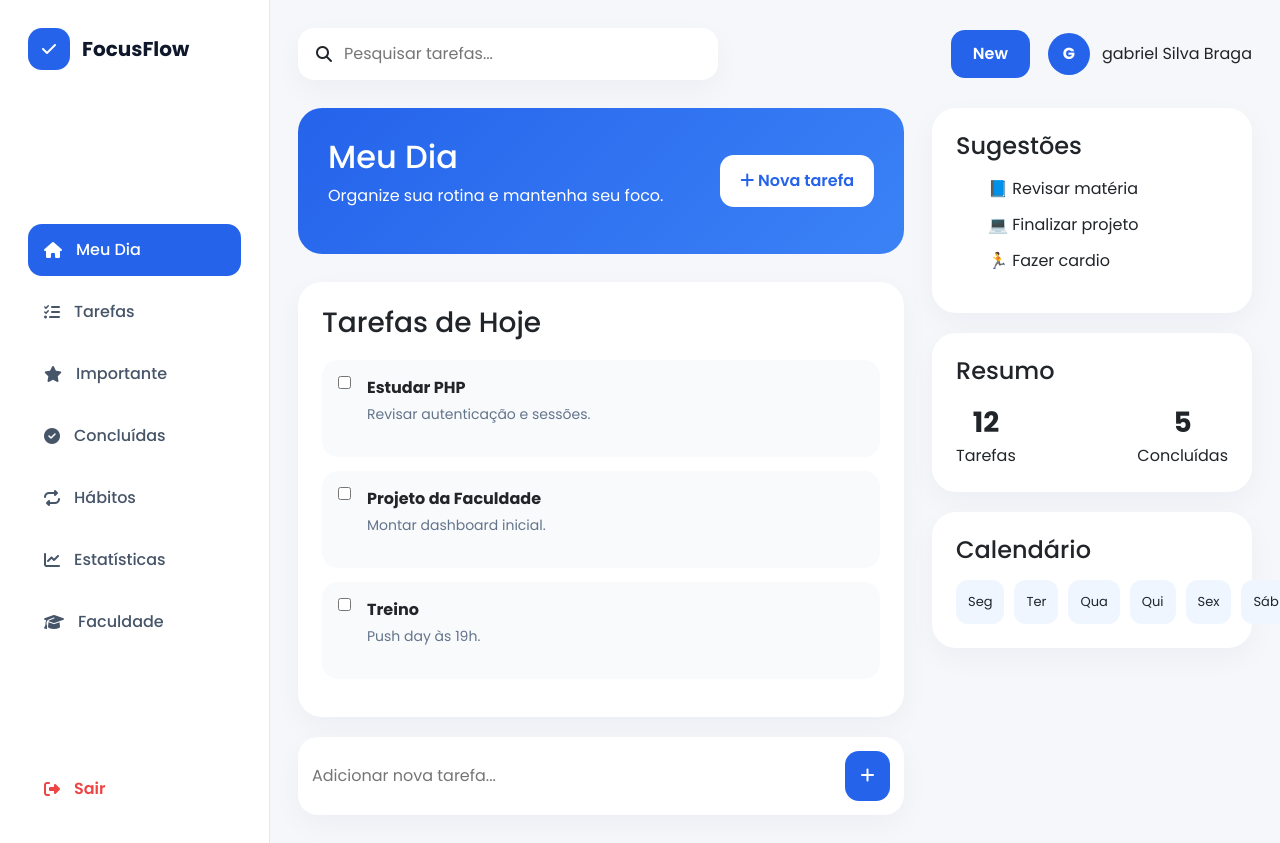
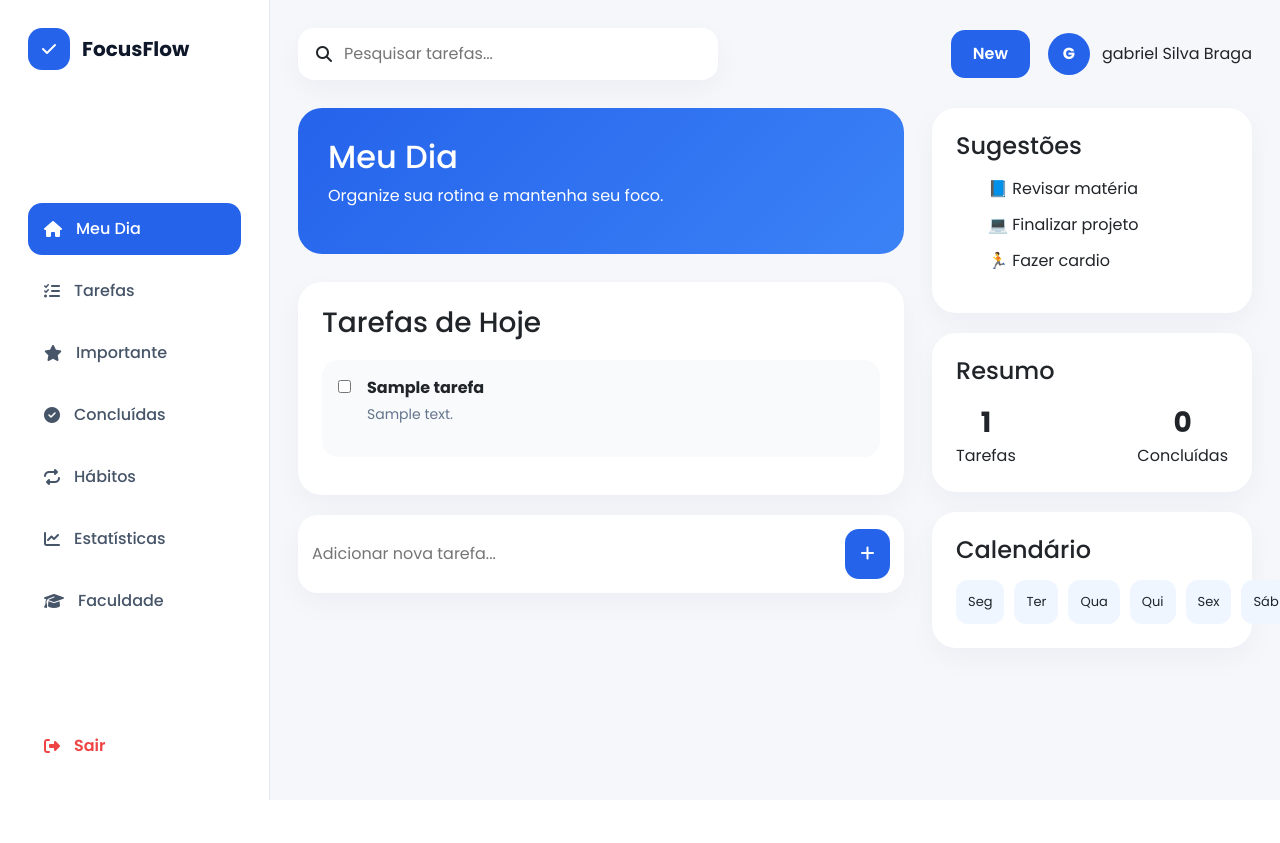
Before and after one commit to Bielbraga/PROJETO-EM-COMPUTACAO-APLICADA, a PHP site: page /home.php in a window 1280 px wide; the page is wider, and only the part inside the window is pictured. After the commit the page ends 800 px from the top of that part, so only its background shows below. Run offline with PHP 8.4, Linux system fonts and the light colour scheme; a user stored in the database is signed in; tables that the repository leaves empty hold one stand-in row (values such as "Sample post").

Commit message:
feat(tasks): integrate dashboard with task creation and completion

```diff
--- a/home.php
+++ b/home.php
@@ -1,5 +1,32 @@
 <?php
 include("includes/auth.php");
+include("includes/tarefas.php");
+
+$usuario_id = $_SESSION['id'];
+
+/* adicionar tarefa */
+if ($_SERVER['REQUEST_METHOD'] === 'POST' && isset($_POST['titulo'])) {
+    $titulo = trim($_POST['titulo']);
+
+    if (!empty($titulo)) {
+        criarTarefa($usuario_id, $titulo);
+    }
+
+    header("Location: home.php");
+    exit();
+}
+
+/* concluir tarefa */
+if (isset($_GET['concluir'])) {
+    concluirTarefa($_GET['concluir'], $usuario_id);
+
+    header("Location: home.php");
+    exit();
+}
+
+$tarefas = listarTarefas($usuario_id);
+$totalTarefas = contarTarefas($usuario_id);
+$totalConcluidas = contarConcluidas($usuario_id);
 ?>
 
 <!DOCTYPE html>
@@ -10,15 +37,11 @@
     <title>FocusFlow - Dashboard</title>
 
     <link rel="preconnect" href="https://fonts.googleapis.com">
-    <link rel="preconnect" href="https://fonts.gstatic.com" crossorigin>
     <link href="https://fonts.googleapis.com/css2?family=Poppins:wght@400;500;600;700&display=swap" rel="stylesheet">
 
-    <link
-    href="https://cdn.jsdelivr.net/npm/bootstrap@5.3.3/dist/css/bootstrap.min.css"
-    rel="stylesheet">
+    <link href="https://cdn.jsdelivr.net/npm/bootstrap@5.3.3/dist/css/bootstrap.min.css" rel="stylesheet">
 
-    <link
-    rel="stylesheet"
+    <link rel="stylesheet"
     href="https://cdnjs.cloudflare.com/ajax/libs/font-awesome/6.5.2/css/all.min.css">
 
     <link rel="stylesheet" href="./css/style.css">
@@ -42,47 +65,52 @@
                         <h1>Meu Dia</h1>
                         <p>Organize sua rotina e mantenha seu foco.</p>
                     </div>
-
-                    <button class="add-task-btn">
-                        <i class="fa-solid fa-plus"></i>
-                        Nova tarefa
-                    </button>
                 </div>
 
                 <div class="task-section">
                     <h3>Tarefas de Hoje</h3>
 
-                    <div class="task-card">
-                        <input type="checkbox">
-                        <div>
-                            <strong>Estudar PHP</strong>
-                            <p>Revisar autenticação e sessões.</p>
-                        </div>
-                    </div>
+                    <?php if ($tarefas->num_rows > 0): ?>
 
-                    <div class="task-card">
-                        <input type="checkbox">
-                        <div>
-                            <strong>Projeto da Faculdade</strong>
-                            <p>Montar dashboard inicial.</p>
-                        </div>
-                    </div>
+                        <?php while ($tarefa = $tarefas->fetch_assoc()): ?>
 
-                    <div class="task-card">
-                        <input type="checkbox">
-                        <div>
-                            <strong>Treino</strong>
-                            <p>Push day às 19h.</p>
-                        </div>
-                    </div>
+                            <div class="task-card">
+
+                                <a href="home.php?concluir=<?php echo $tarefa['id']; ?>">
+                                    <input type="checkbox">
+                                </a>
+
+                                <div>
+                                    <strong><?php echo htmlspecialchars($tarefa['titulo']); ?></strong>
+
+                                    <?php if (!empty($tarefa['descricao'])): ?>
+                                        <p><?php echo htmlspecialchars($tarefa['descricao']); ?></p>
+                                    <?php endif; ?>
+                                </div>
+
+                            </div>
+
+                        <?php endwhile; ?>
+
+                    <?php else: ?>
+
+                        <p>Nenhuma tarefa cadastrada.</p>
+
+                    <?php endif; ?>
                 </div>
 
-                <div class="add-task-box">
-                    <input type="text" placeholder="Adicionar nova tarefa...">
-                    <button>
+                <form method="POST" class="add-task-box">
+                    <input
+                        type="text"
+                        name="titulo"
+                        placeholder="Adicionar nova tarefa..."
+                        required
+                    >
+
+                    <button type="submit">
                         <i class="fa-solid fa-plus"></i>
                     </button>
-                </div>
+                </form>
 
             </div>
 
@@ -99,14 +127,15 @@
 
                 <div class="info-card">
                     <h4>Resumo</h4>
+
                     <div class="stats">
                         <div>
-                            <strong>12</strong>
+                            <strong><?php echo $totalTarefas; ?></strong>
                             <span>Tarefas</span>
                         </div>
 
                         <div>
-                            <strong>5</strong>
+                            <strong><?php echo $totalConcluidas; ?></strong>
                             <span>Concluídas</span>
                         </div>
                     </div>
@@ -114,6 +143,7 @@
 
                 <div class="info-card">
                     <h4>Calendário</h4>
+
                     <div class="calendar-fake">
                         <span>Seg</span>
                         <span>Ter</span>
```
